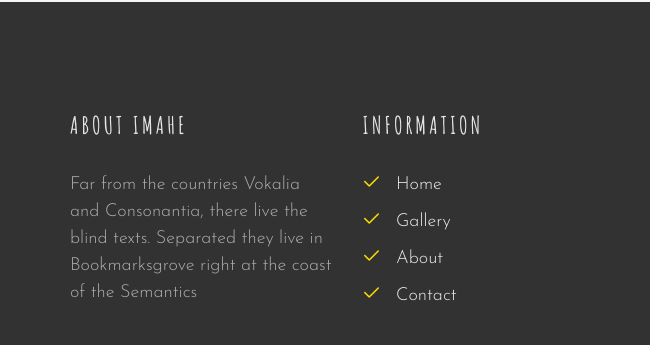
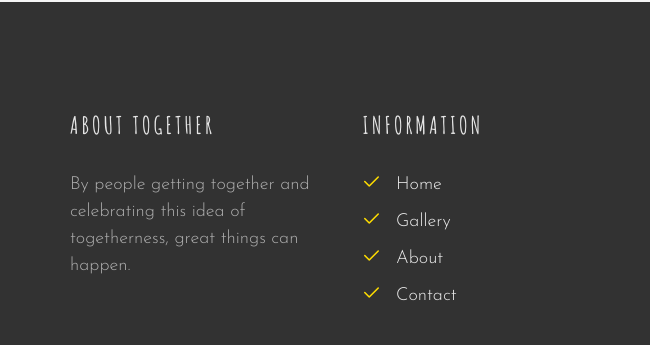
Before and after one commit to immhawarii/Kita-dan-Kita, a plain HTML site: page about.html in a window 1280 px wide. Shown: the part 1288-1633 px from the top of the page, 0-650 px from the left. Drawn offline with Linux system fonts and the light colour scheme; files whose address does not match are found by name.

Commit message:
add some photo and edit about at the end of page

```diff
--- a/about.html
+++ b/about.html
@@ -154,9 +154,9 @@
 			<div class="container">
 				<div class="row row-pb-md">
 					<div class="col-md-3 colorlib-widget">
-						<h4>About Imahe</h4>
-						<p>Far from the countries Vokalia and Consonantia, there live the blind texts. Separated they
-							live in Bookmarksgrove right at the coast of the Semantics</p>
+						<h4>About Together</h4>
+						<p>By people getting together and celebrating this idea of togetherness, great things can
+							happen.</p>
 					</div>
 					<div class="col-md-3 colorlib-widget">
 						<h4>Information</h4>
```
Also changed, not shown: contact.html (+3 -3 lines), gallery.html (+3 -3 lines), index.html (+3 -3 lines), images/cover_img_2.jpg (added).
